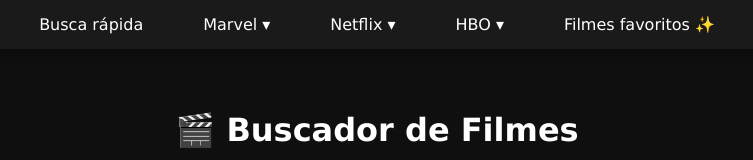
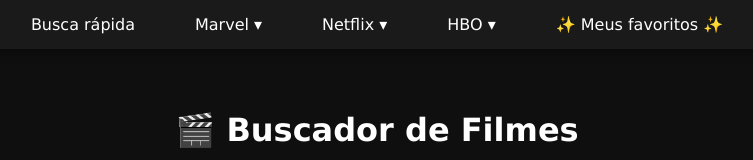
Before and after one commit to Markevisky/buscador-de-filmes, a plain HTML site: page src/index.html in a window 1280 px wide. Shown: the top 160 px of the page, without its empty margins (263-1016 px from the left). Drawn offline with Linux system fonts and the light colour scheme.

Commit message:
alteração nos favoritos

```diff
--- a/src/index.html
+++ b/src/index.html
@@ -59,7 +59,7 @@
       </div>
 
       <div id="favoritesBtn" class="menu-item">
-        Filmes favoritos ✨
+        ✨ Meus favoritos ✨
       </div>
 
     </nav>
```
